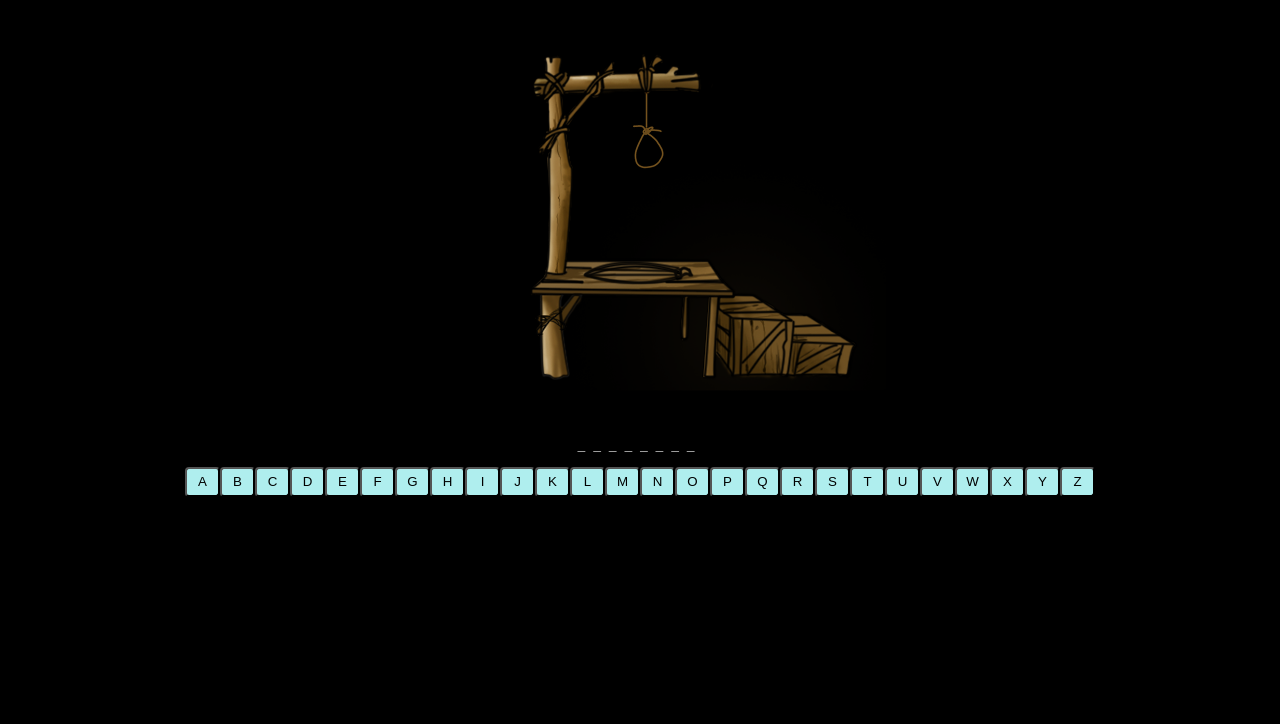
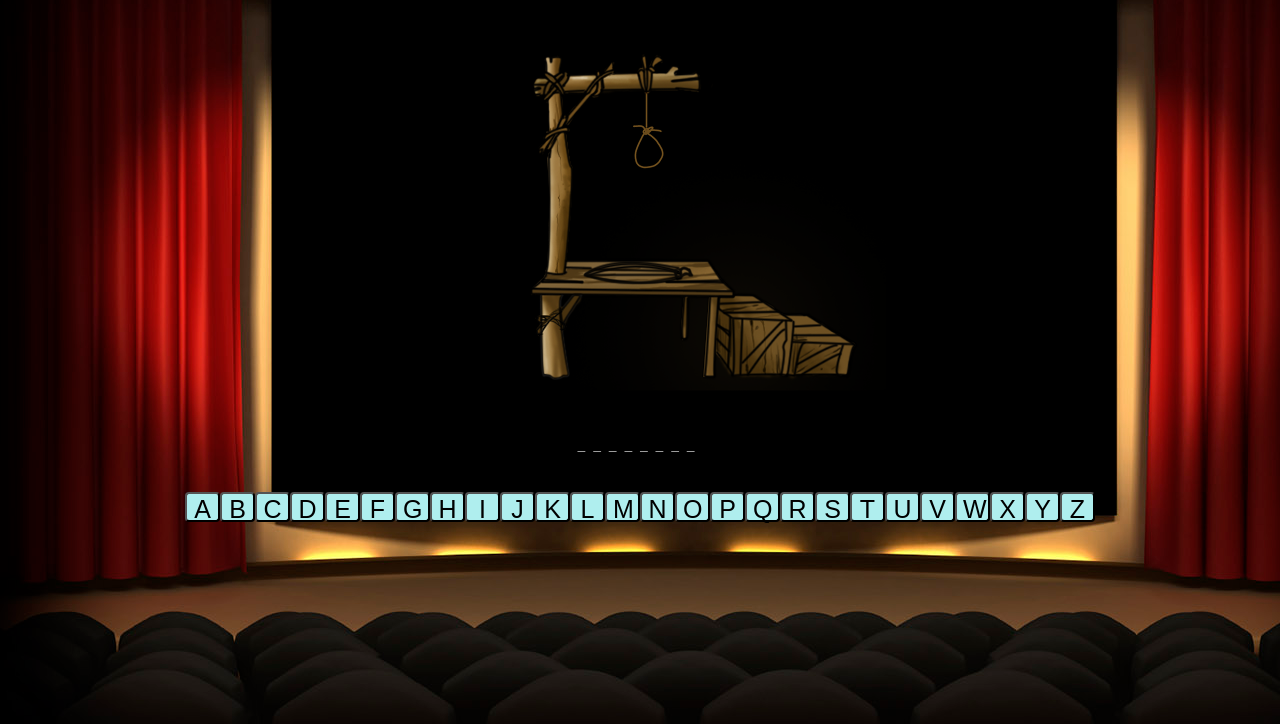
Before and after one commit to krystal2694/hangman, a plain HTML site: page index.html in a window 1280 px wide. Shown: the part 76-800 px from the top of the page. Drawn offline with Linux system fonts and the light colour scheme.

Commit message:
added baackground

```diff
--- a/main.css
+++ b/main.css
@@ -1,5 +1,5 @@
 body {
-    background-color: black;
+    background-image: url("images/background.jpg");
     color: white;
     font-family: 'Kalam';
 }
@@ -18,7 +18,13 @@ body {
 
 #buttons {
     display: inline-block;
+
 }
+button {
+    font-size: 25px;
+
+}
+
 
 #hangmanContainer {
     text-align: center;
```
Also changed, not shown: index.html (+2 -0 lines), images/background.jpg (added).
